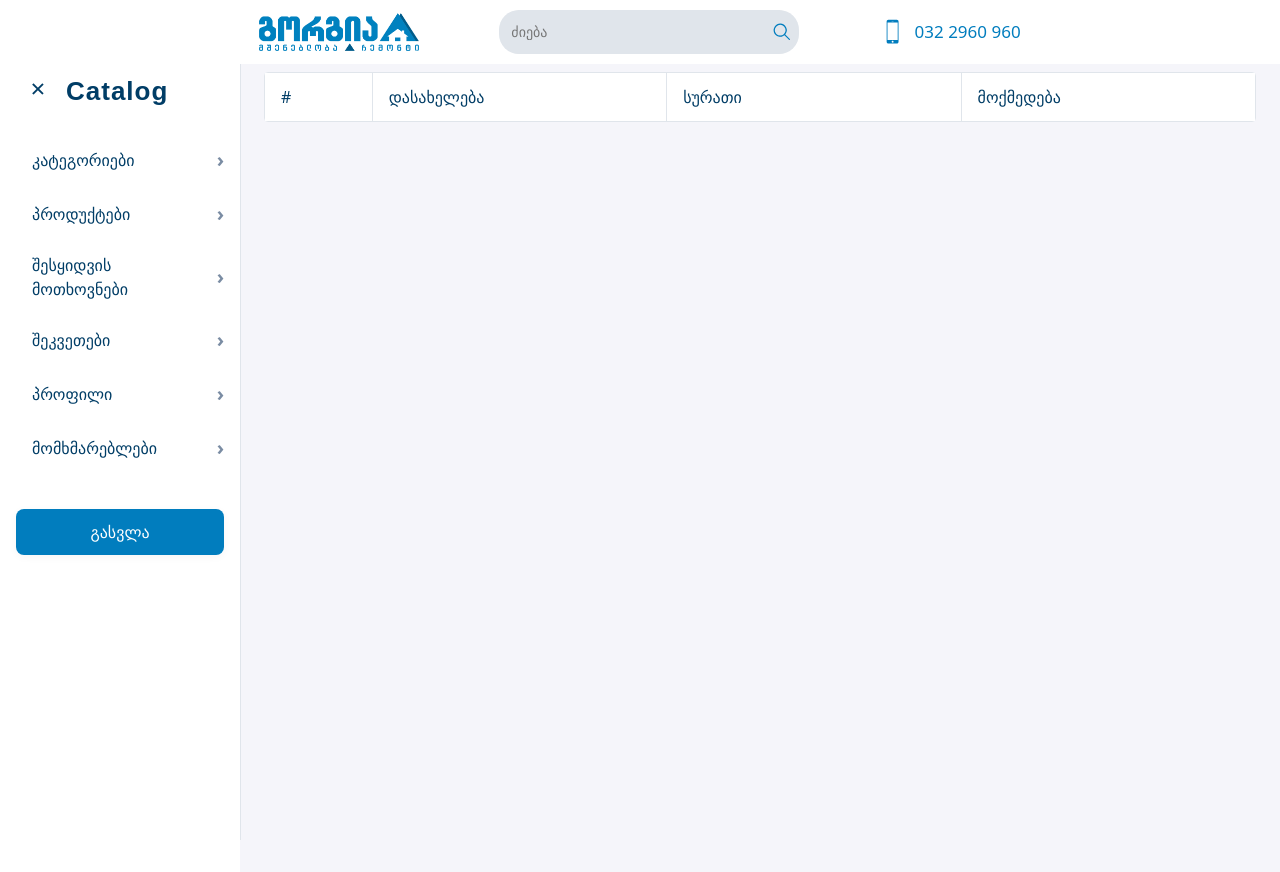
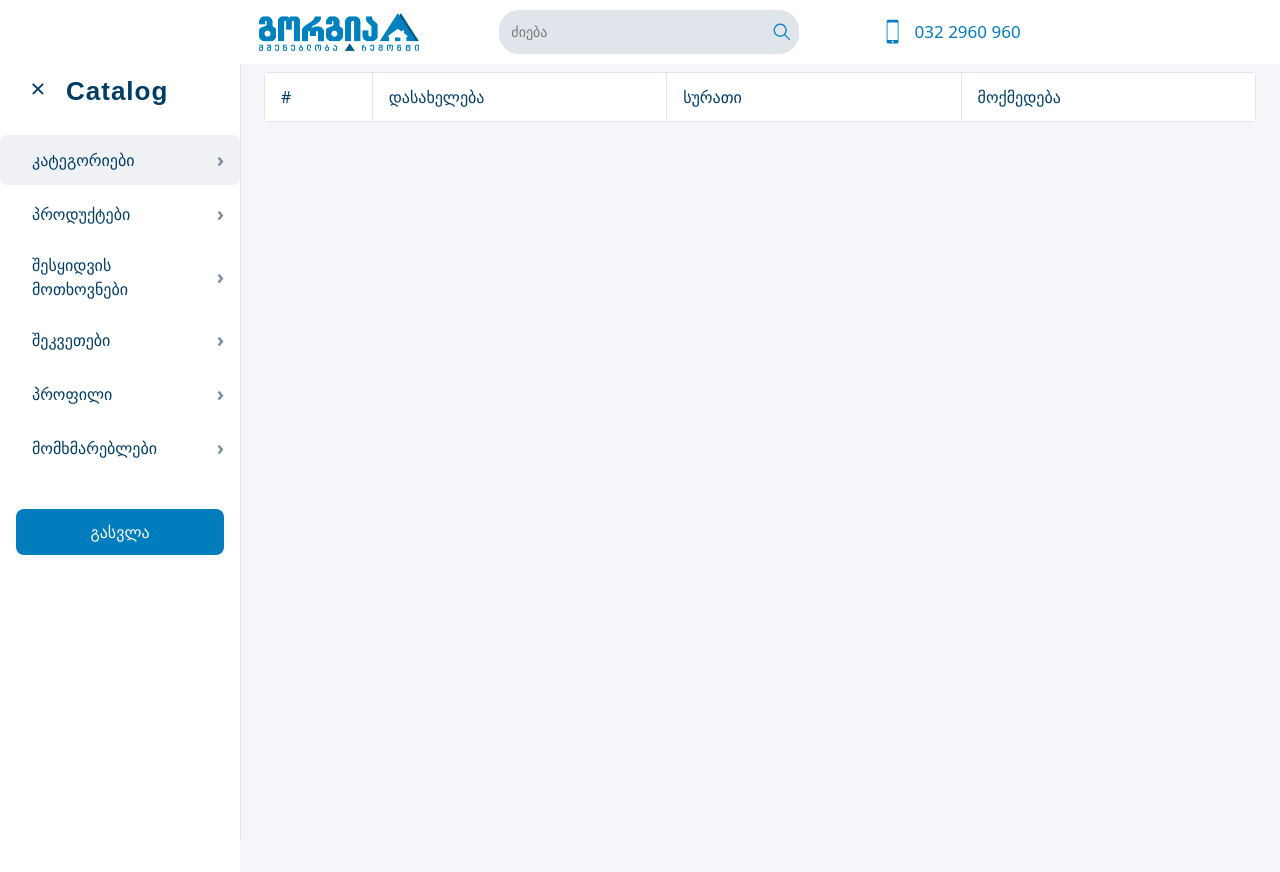
Before and after one commit to AleksandreGaspariani/onlinecatalog.gorgia.ge, a React (Vite) app: page /admin in a window 1280 px wide. Built offline with nearby package versions, Linux system fonts and the light colour scheme.

Commit message:
Add CategoryTable and ProductTable components; enhance sidebar functionality in AdminPage

```diff
--- a/src/components/admin/AdminPage.jsx
+++ b/src/components/admin/AdminPage.jsx
@@ -1,17 +1,20 @@
 import React, { useState } from 'react'
 import styles from '../../assets/css/AdminPage.module.css'
+import CategoryTable from './CategoryTable'
+import ProductTable from './ProductTable'
 
 const sidebarItems = [
-    { label: 'კატეგორიები', },
-    { label: 'პროდუქტები' },
-    { label: 'შესყიდვის მოთხოვნები' },
-    { label: 'შეკვეთები' },
-    { label: 'პროფილი' },
-    { label: 'მომხმარებლები' },
+    { label: 'კატეგორიები', key: 'categories' },
+    { label: 'პროდუქტები', key: 'products' },
+    { label: 'შესყიდვის მოთხოვნები', key: 'requests' },
+    { label: 'შეკვეთები', key: 'orders' },
+    { label: 'პროფილი', key: 'profile' },
+    { label: 'მომხმარებლები', key: 'users' },
 ];
 
 const AdminPage = () => {
     const [sidebarOpen, setSidebarOpen] = useState(true);
+    const [selectedTab, setSelectedTab] = useState('categories');
 
     return (
         <div className={styles.adminContainer}>
@@ -34,7 +37,15 @@ const AdminPage = () => {
                 {sidebarOpen && (
                     <nav className={styles.adminSidebarNav}>
                         {sidebarItems.map((item, idx) => (
-                            <div className={styles.adminSidebarItem} key={idx}>
+                            <div
+                                className={styles.adminSidebarItem}
+                                key={idx}
+                                style={{
+                                    background: selectedTab === item.key ? '#e0e5eb85' : undefined,
+                                    fontWeight: selectedTab === item.key ? 'bold' : undefined
+                                }}
+                                onClick={() => setSelectedTab(item.key)}
+                            >
                                 <span className={styles.adminSidebarLabel}>{item.label}</span>
                                 <span className={styles.adminSidebarArrow}>{'›'}</span>
                             </div>
@@ -46,14 +57,10 @@ const AdminPage = () => {
                 )}
             </aside>
             <main className={styles.adminMain}>
-                <div className={styles.adminTableHeader}>
-                    <div className={`${styles.adminTableRow} ${styles.adminTableHeaderRow}`}>
-                        <div className={styles.adminTableCell} style={{ width: '8%' }}>#</div>
-                        <div className={styles.adminTableCell} style={{ width: '28%' }}>დასახელება</div>
-                        <div className={styles.adminTableCell} style={{ width: '28%' }}>სურათი</div>
-                        <div className={styles.adminTableCell} style={{ width: '28%' }}>მოქმედება</div>
-                    </div>
-                </div>
+                {/* Render table based on selectedTab */}
+                {selectedTab === 'categories' && <CategoryTable />}
+                {selectedTab === 'products' && <ProductTable />}
+                {/* ...you can add more tab content here as needed... */}
             </main>
         </div>
     )
--- /dev/null
+++ b/src/components/admin/CategoryTable.jsx
@@ -0,0 +1,15 @@
+import React from 'react'
+import styles from '../../assets/css/AdminPage.module.css'
+
+const CategoryTable = () => (
+    <div className={styles.adminTableHeader}>
+        <div className={`${styles.adminTableRow} ${styles.adminTableHeaderRow}`}>
+            <div className={styles.adminTableCell} style={{ width: '8%' }}>#</div>
+            <div className={styles.adminTableCell} style={{ width: '28%' }}>დასახელება</div>
+            <div className={styles.adminTableCell} style={{ width: '28%' }}>სურათი</div>
+            <div className={styles.adminTableCell} style={{ width: '28%' }}>მოქმედება</div>
+        </div>
+    </div>
+)
+
+export default CategoryTable
--- /dev/null
+++ b/src/components/admin/ProductTable.jsx
@@ -0,0 +1,24 @@
+import React from 'react'
+import styles from '../../assets/css/AdminPage.module.css'
+
+const ProductTable = () => (
+    <div className={styles.adminTableHeader}>
+        <div className={`${styles.adminTableRow} ${styles.adminTableHeaderRow}`}>
+            <div className={styles.adminTableCell} style={{ width: '4%' }}>#</div>
+            <div className={styles.adminTableCell} style={{ width: '10%' }}>კატეგორია</div>
+            <div className={styles.adminTableCell} style={{ width: '10%' }}>ნუმეროლოგიური სახელი</div>
+            <div className={styles.adminTableCell} style={{ width: '8%' }}>ღირებულება</div>
+            <div className={styles.adminTableCell} style={{ width: '8%' }}>BM კოდი</div>
+            <div className={styles.adminTableCell} style={{ width: '8%' }}>არტიკული</div>
+            <div className={styles.adminTableCell} style={{ width: '8%' }}>შტრიხკოდი</div>
+            <div className={styles.adminTableCell} style={{ width: '6%' }}>ზომა</div>
+            <div className={styles.adminTableCell} style={{ width: '8%' }}>პაკეტის რაოდენობა</div>
+            <div className={styles.adminTableCell} style={{ width: '8%' }}>მწარმოებელი</div>
+            <div className={styles.adminTableCell} style={{ width: '10%' }}>ანოტაცია</div>
+            <div className={styles.adminTableCell} style={{ width: '10%' }}>სურათები</div>
+            <div className={styles.adminTableCell} style={{ width: '8%' }}>ქმედებები</div>
+        </div>
+    </div>
+)
+
+export default ProductTable
```
